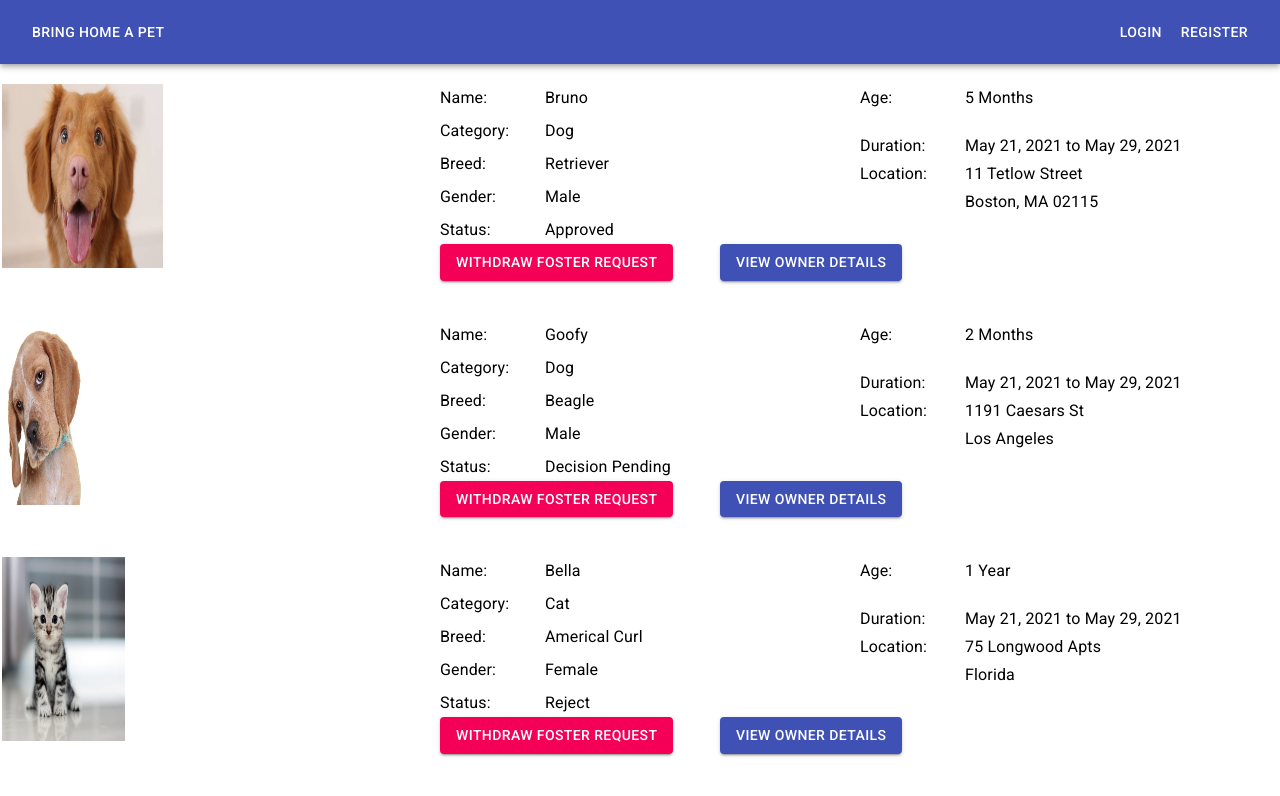
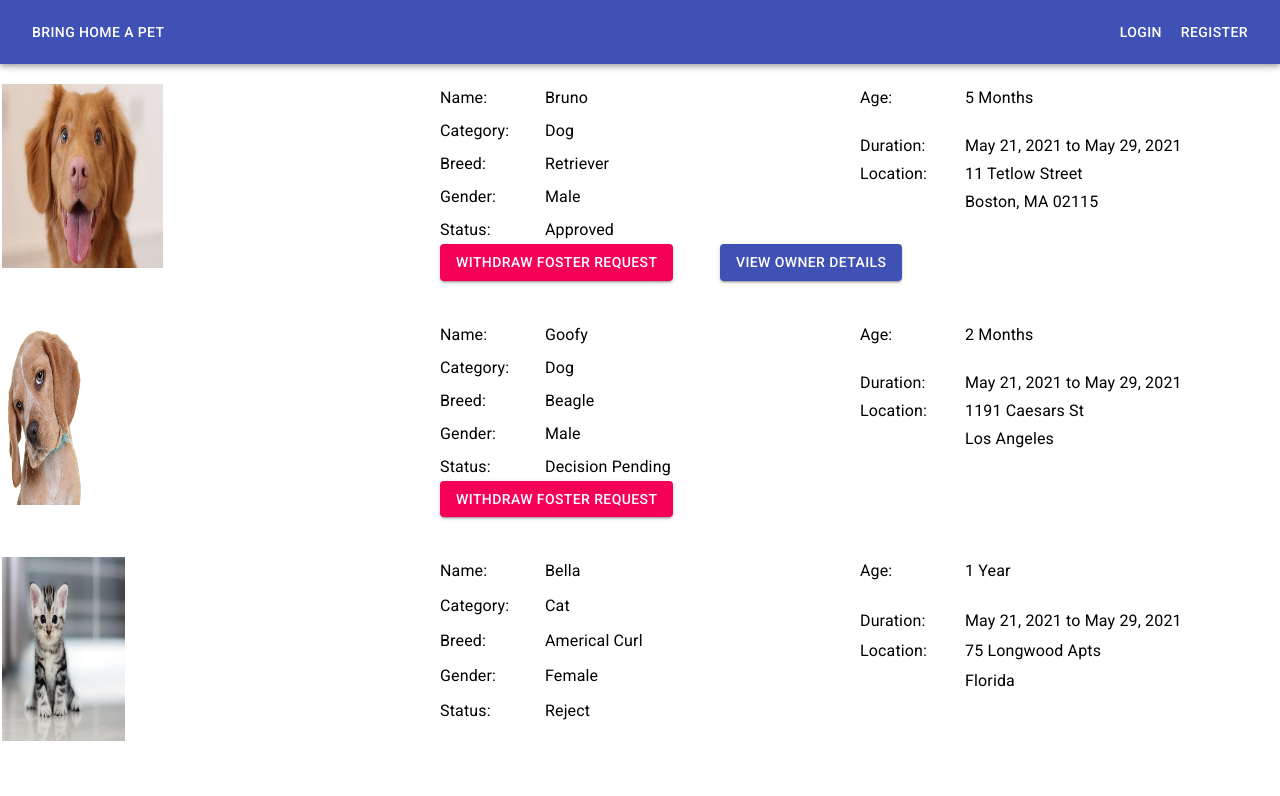
Before and after one commit to vasisht54/Pet-Foster-Frontend, a React (Create React App) app: page /ViewFosterRequest in a window 1280 px wide. Shown: the top 796 px of the page. Built offline with nearby package versions, Linux system fonts and the light colour scheme.

Commit message:
Fixed bug in view Foster Req and added made rendering changes for buttons

```diff
--- a/src/PetSearch/PetSearch.js
+++ b/src/PetSearch/PetSearch.js
@@ -68,7 +68,7 @@ function PetSearch() {
     return (
       <React.Fragment>
         {[...Array(4)].map((e, i) => (
-          <Grid item xs={3}>
+          <Grid key={i} item xs={3}>
             <Card className={classes.cardRoot}>
               <CardActionArea onClick={() => setPetDetails({ name: "Bruno" })}>
                 <CardMedia
--- a/src/PetSearch/viewFosterRequest.js
+++ b/src/PetSearch/viewFosterRequest.js
@@ -175,7 +175,7 @@ export const ViewFosterRequest = () => {
         spacing={5}
       >
         {pets.map(pet => (
-          <>
+          <React.Fragment key={pet.id}>
             <Grid container item xs={4}>
               <div className={classes.photoRoot}>
                 <GridList cellHeight={180} className={classes.gridList}>
@@ -206,6 +206,7 @@ export const ViewFosterRequest = () => {
               <Grid container item xs={8}>
                 <Grid container item xs={6}>
                   <div className={classes.alignRight}>
+                    {pet.status !== "Reject" && (
                       <Button
                         variant="contained"
                         color="secondary"
@@ -215,6 +216,7 @@ export const ViewFosterRequest = () => {
                       >
                         Withdraw Foster Request
                       </Button>
+                    )}
                     <Dialog
                       onClose={handleClose}
                       aria-labelledby="customized-dialog-title"
@@ -237,6 +239,7 @@ export const ViewFosterRequest = () => {
 
                 <Grid container item xs={6}>
                   <div className={classes.alignRight}>
+                    {pet.status === "Approved" && (
                       <Button
                         variant="contained"
                         color="primary"
@@ -246,6 +249,7 @@ export const ViewFosterRequest = () => {
                       >
                         View Owner details
                       </Button>
+                    )}
                     <Dialog
                       onClose={handleCloseOwnerDetails}
                       aria-labelledby="customized-dialog-title"
@@ -286,7 +290,7 @@ export const ViewFosterRequest = () => {
                 </Grid>
               </Grid>
             </Grid>
-          </>
+          </React.Fragment>
         ))}
       </Grid>
     </>
```
Lines whose indentation alone changed are shown as unchanged.
